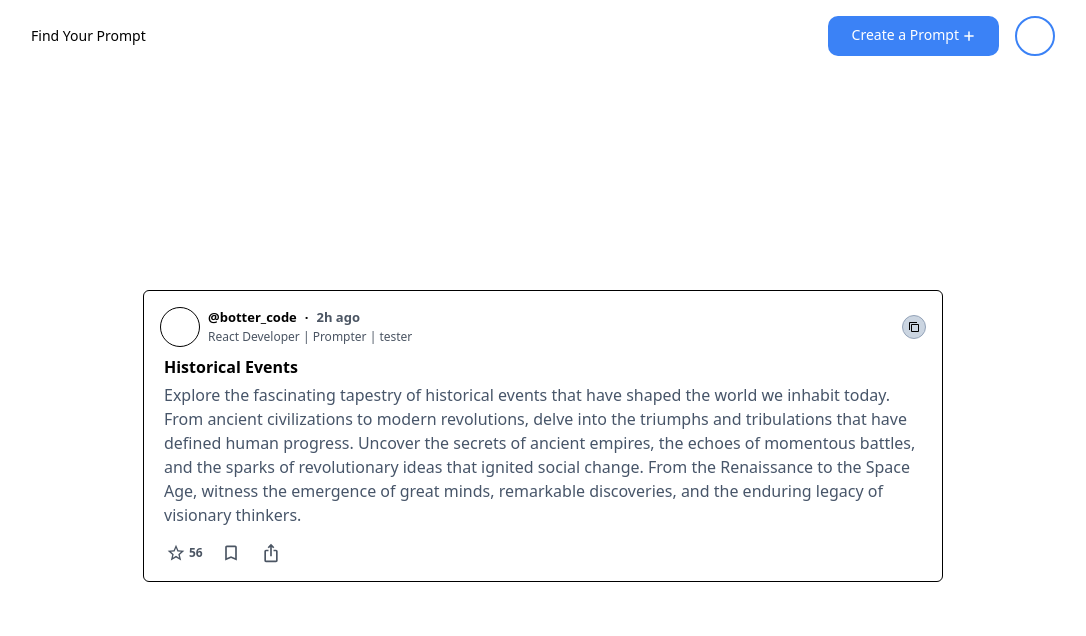
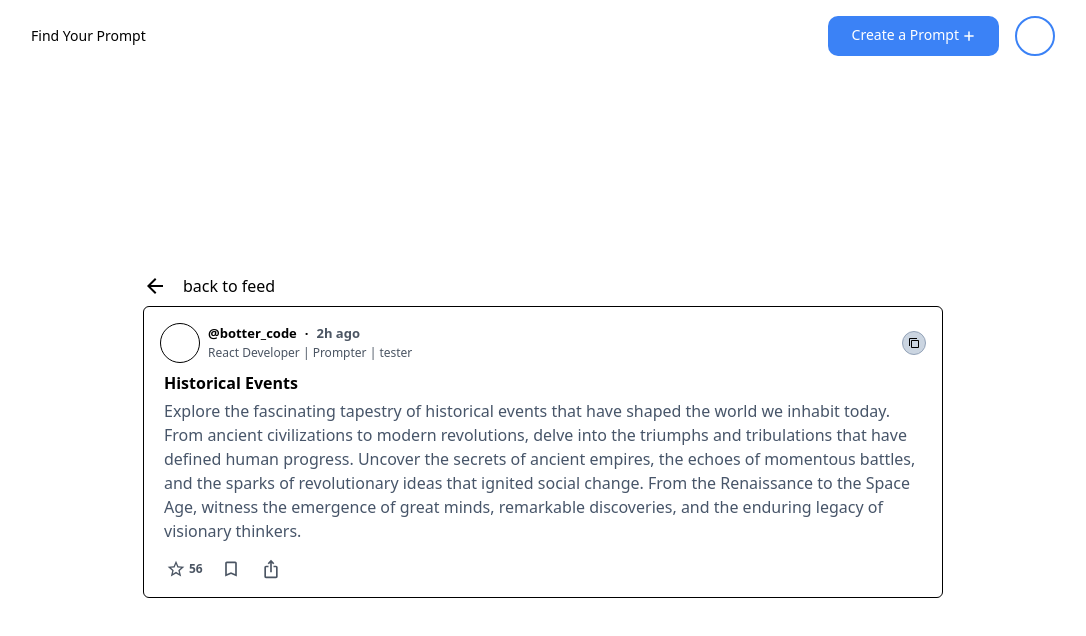
Before and after one commit to manavsiddharthgupta/promptIn.ai, a Next.js app: page /prompts/1 in a window 1280 px wide. Shown: the top 636 px of the page, without its empty margins (97-1183 px from the left). Built offline with nearby package versions, Linux system fonts and the light colour scheme.

Commit message:
ui: added back btn to prompt modal

```diff
--- a/app/@modal/(.)prompts/[id]/page.tsx
+++ b/app/@modal/(.)prompts/[id]/page.tsx
@@ -2,6 +2,7 @@
 import InteractiveIconActions from '@/app/components/prompt card/InteractiveIconActions';
 import { PromptBody } from '@/app/components/prompt card/PromptBody';
 import { PromptCardOutline } from '@/app/components/prompt card/PromptCardOutline';
+import PromptDismissal from '@/app/components/prompt card/PromptDismissal';
 import { PromptHashTags } from '@/app/components/prompt card/PromptHastags';
 import PromptHeader from '@/app/components/prompt card/PromptHeader';
 import dataArray from '@/app/utils/store/sampledata';
@@ -17,13 +18,10 @@ const PromptModal = ({ params }: { params: { id: number } }) => {
   };
   return (
     <>
-      <div
-        onClick={() => {
-          router.back();
-        }}
-        className="z-0 fixed w-full h-screen top-0 left-0 bg-[rgba(0,0,0,0.71)] p-4"
-      ></div>
-      <div className="fixed top-1/2 left-1/2 -translate-x-1/2 -translate-y-1/2 z-10 w-full max-w-[800px] bg-white rounded-md">
+      <div className="z-0 fixed w-full h-screen top-0 left-0 bg-[rgba(0,0,0,0.71)] p-4"></div>
+      <div className="fixed top-1/2 left-1/2 -translate-x-1/2 -translate-y-1/2 z-10 w-11/12 max-w-[800px]">
+        <PromptDismissal textColor="[#cbc3c3]" hoverTextColor="white" />
+        <div className="bg-white rounded-md">
           <PromptCardOutline className="p-4">
             <PromptHeader userNameSize="[13px]" />
             <PromptBody
@@ -37,6 +35,7 @@ const PromptModal = ({ params }: { params: { id: number } }) => {
             <InteractiveIconActions />
           </PromptCardOutline>
         </div>
+      </div>
     </>
   );
 };
--- /dev/null
+++ b/app/components/prompt card/PromptDismissal.tsx
@@ -0,0 +1,27 @@
+'use client';
+import ArrowBackIcon from '@mui/icons-material/ArrowBack';
+import { useRouter } from 'next/navigation';
+
+const PromptDismissal = ({
+  textColor,
+  hoverTextColor,
+}: {
+  textColor: string;
+  hoverTextColor: string;
+}) => {
+  const router = useRouter();
+
+  return (
+    <div
+      onClick={() => {
+        router.back();
+      }}
+      className={`flex gap-4 items-center w-fit text-${textColor} hover:text-${hoverTextColor} cursor-pointer mb-2 transition-all ease-in-out duration-300`}
+    >
+      <ArrowBackIcon className="" />
+      <p className="">back to feed</p>
+    </div>
+  );
+};
+
+export default PromptDismissal;
--- a/app/prompts/[id]/page.tsx
+++ b/app/prompts/[id]/page.tsx
@@ -1,6 +1,7 @@
 import InteractiveIconActions from '@/app/components/prompt card/InteractiveIconActions';
 import { PromptBody } from '@/app/components/prompt card/PromptBody';
 import { PromptCardOutline } from '@/app/components/prompt card/PromptCardOutline';
+import PromptDismissal from '@/app/components/prompt card/PromptDismissal';
 import { PromptHashTags } from '@/app/components/prompt card/PromptHastags';
 import PromptHeader from '@/app/components/prompt card/PromptHeader';
 import dataArray from '@/app/utils/store/sampledata';
@@ -14,6 +15,7 @@ const PromptPage = ({ params }: { params: { id: number } }) => {
   return (
     <div className="h-[calc(100vh-72px)] flex justify-center items-center">
       <div className="w-full max-w-[800px] bg-white rounded-md">
+        <PromptDismissal textColor="[#909090]" hoverTextColor="black" />
         <PromptCardOutline className="p-4">
           <PromptHeader userNameSize="[13px]" />
           <PromptBody
```
Lines whose indentation alone changed are shown as unchanged.
